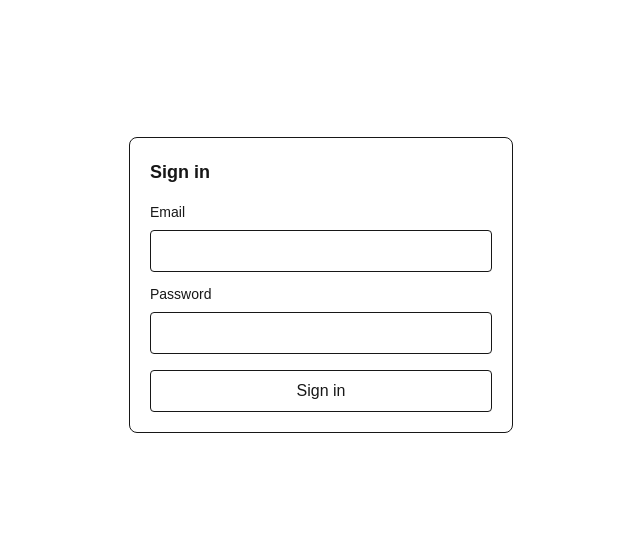
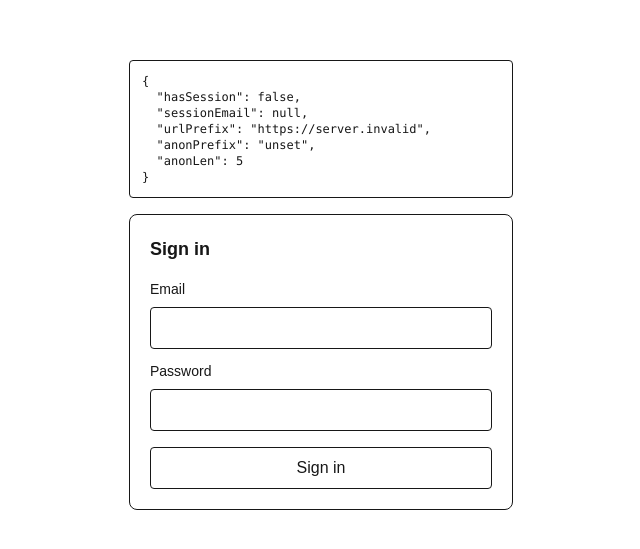
Before and after one commit to EricNibe1/trend-saas, a Next.js app: page /auth in a window 1280 px wide. Shown: the part 115-664 px from the top of the page, without its empty margins (319-959 px from the left). Built offline with nearby package versions, Linux system fonts and the light colour scheme; no server answers.

Commit message:
Update to auth file

```diff
--- a/app/auth/page.tsx
+++ b/app/auth/page.tsx
@@ -6,18 +6,37 @@ import { supabase } from "@/lib/supabaseClient";
 
 export default function AuthPage() {
   const router = useRouter();
+
   const [ready, setReady] = useState(false);
   const [email, setEmail] = useState("");
   const [password, setPassword] = useState("");
   const [msg, setMsg] = useState<string | null>(null);
 
+  // On-screen debug (so you don't need devtools)
+  const [sessionStatus, setSessionStatus] = useState<string>("(checking...)");
+
   useEffect(() => {
     let mounted = true;
 
     async function boot() {
-      // Probe (so you can see it in the Console)
       const sessionRes = await supabase.auth.getSession();
-      console.log("AUTH SESSION:", sessionRes);
+
+      // Visible debug box so you can confirm env vars + session
+      if (mounted) {
+        setSessionStatus(
+          JSON.stringify(
+            {
+              hasSession: !!sessionRes.data.session,
+              sessionEmail: sessionRes.data.session?.user?.email ?? null,
+              urlPrefix: (process.env.NEXT_PUBLIC_SUPABASE_URL || "").slice(0, 35),
+              anonPrefix: (process.env.NEXT_PUBLIC_SUPABASE_ANON_KEY || "").slice(0, 8),
+              anonLen: (process.env.NEXT_PUBLIC_SUPABASE_ANON_KEY || "").length,
+            },
+            null,
+            2
+          )
+        );
+      }
 
       // If already logged in, go to /app
       const session = sessionRes.data.session;
@@ -31,8 +50,27 @@ export default function AuthPage() {
 
     boot();
 
-    const { data: sub } = supabase.auth.onAuthStateChange((_event, session) => {
-      if (session?.user) router.replace("/app");
+    const { data: sub } = supabase.auth.onAuthStateChange(async (_event, session) => {
+      if (session?.user) {
+        router.replace("/app");
+        return;
+      }
+
+      // keep debug current if user signs out etc.
+      const sessionRes = await supabase.auth.getSession();
+      setSessionStatus(
+        JSON.stringify(
+          {
+            hasSession: !!sessionRes.data.session,
+            sessionEmail: sessionRes.data.session?.user?.email ?? null,
+            urlPrefix: (process.env.NEXT_PUBLIC_SUPABASE_URL || "").slice(0, 35),
+            anonPrefix: (process.env.NEXT_PUBLIC_SUPABASE_ANON_KEY || "").slice(0, 8),
+            anonLen: (process.env.NEXT_PUBLIC_SUPABASE_ANON_KEY || "").length,
+          },
+          null,
+          2
+        )
+      );
     });
 
     return () => {
@@ -45,23 +83,37 @@ export default function AuthPage() {
     e.preventDefault();
     setMsg(null);
 
-    const { error } = await supabase.auth.signInWithPassword({
+    const { data, error } = await supabase.auth.signInWithPassword({
       email,
       password,
     });
 
-    if (error) setMsg(error.message);
-    // success redirects via onAuthStateChange
+    if (error) {
+      setMsg(error.message);
+      return;
+    }
+
+    // Force redirect immediately if session is returned
+    if (data.session?.user) {
+      router.replace("/app");
+      return;
+    }
+
+    // Fallback: sometimes session arrives a tick later
+    const { data: s2 } = await supabase.auth.getSession();
+    if (s2.session?.user) router.replace("/app");
   }
 
   if (!ready) return <div className="p-8">Loading…</div>;
 
   return (
     <div className="min-h-screen flex items-center justify-center p-6">
-      <form
-        onSubmit={signIn}
-        className="w-full max-w-sm border rounded-lg p-5 bg-white"
-      >
+      <div className="w-full max-w-sm">
+        <pre className="text-xs border rounded p-3 bg-white mb-4 whitespace-pre-wrap">
+          {sessionStatus}
+        </pre>
+
+        <form onSubmit={signIn} className="border rounded-lg p-5 bg-white">
           <div className="text-lg font-semibold mb-4">Sign in</div>
 
           <label className="text-sm block mb-2">Email</label>
@@ -84,13 +136,11 @@ export default function AuthPage() {
 
           {msg && <div className="text-sm mb-3">{msg}</div>}
 
-        <button
-          className="w-full border rounded px-3 py-2 hover:bg-gray-50"
-          type="submit"
-        >
+          <button className="w-full border rounded px-3 py-2 hover:bg-gray-50" type="submit">
             Sign in
           </button>
         </form>
       </div>
+    </div>
   );
 }
```
Also changed, not shown: app/app/layout.tsx (+7 -2 lines). Lines whose indentation alone changed are shown as unchanged.
